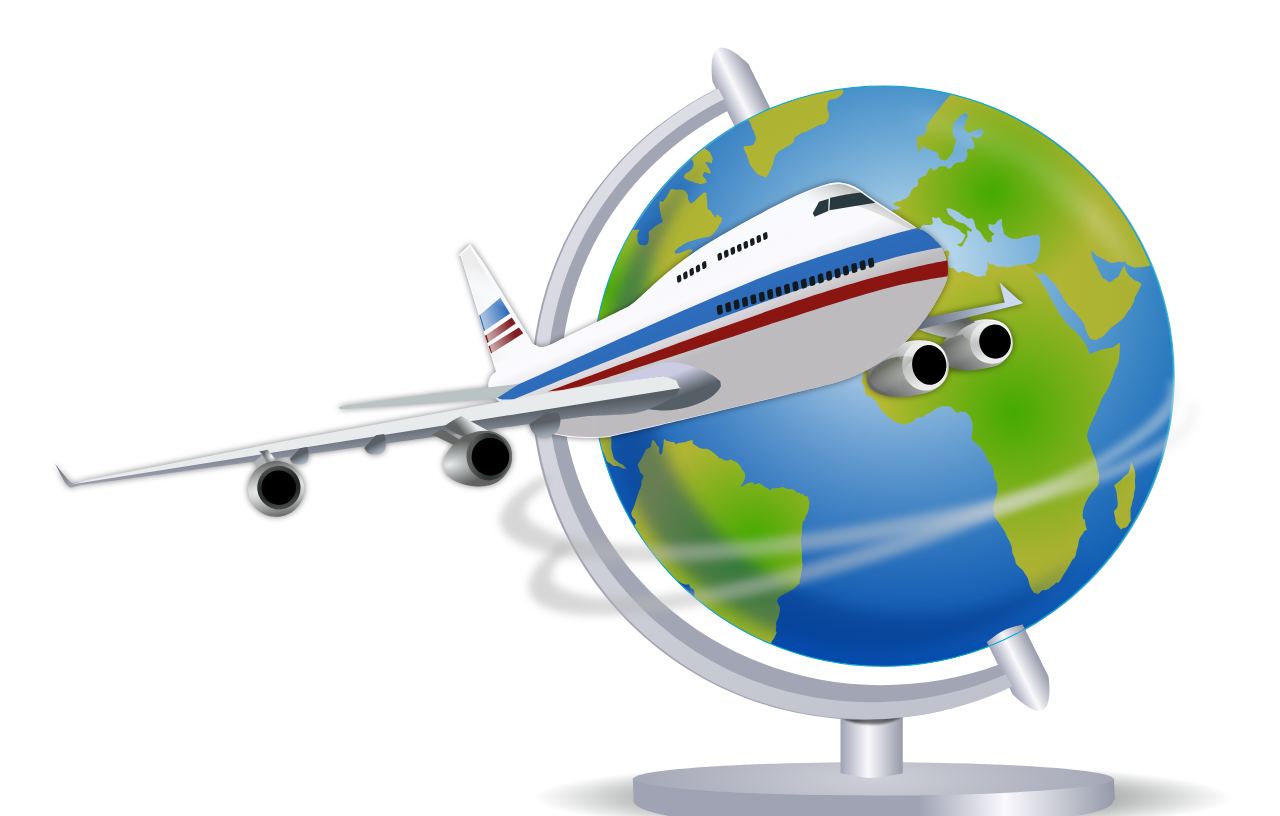
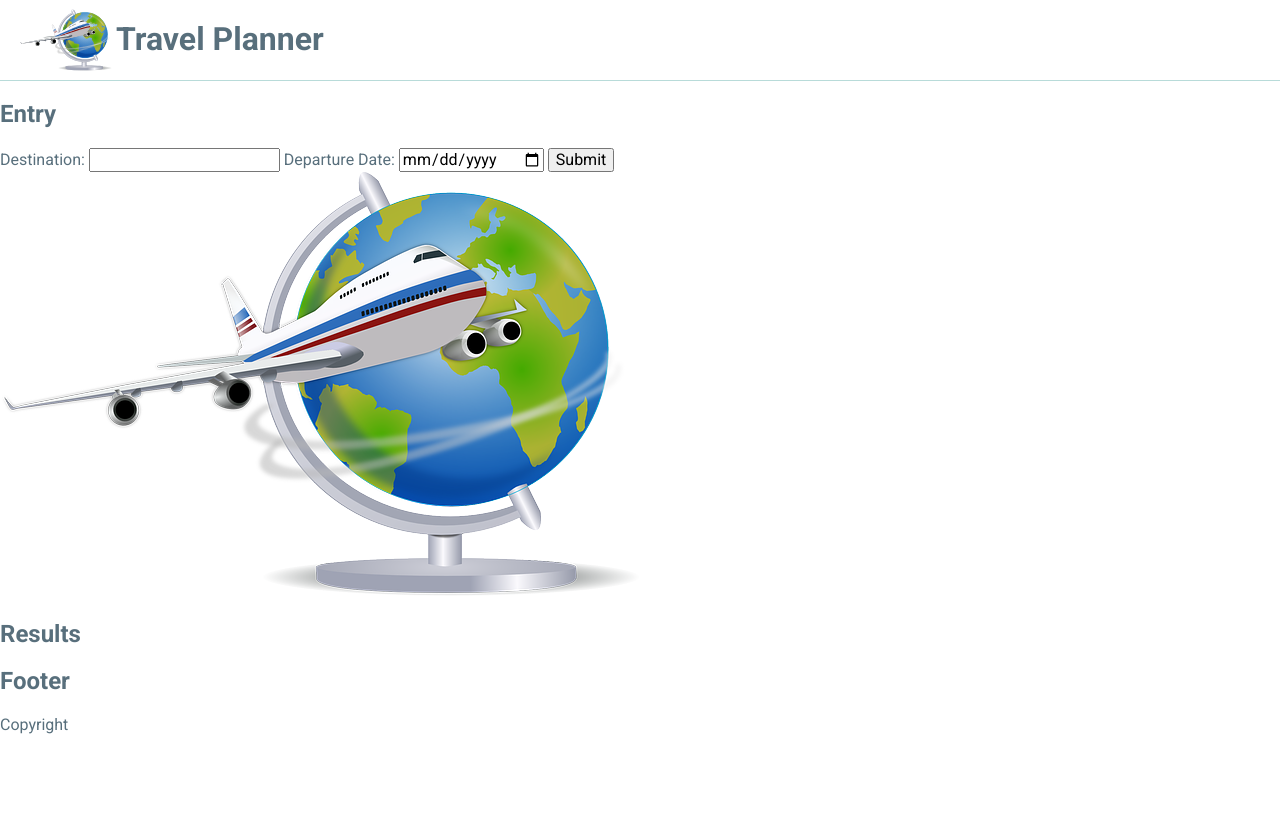
Before and after one commit to jefferygraham/FEND-Capstone-Travel-App, a website built with webpack: page src/client/views/index.html in a window 1280 px wide. Shown: the top 816 px of the page. Built offline with nearby package versions, Linux system fonts and the light colour scheme.

Commit message:
style: style header

```diff
--- /dev/null
+++ b/src/client/styles/base/_container.scss
@@ -0,0 +1,3 @@
+.container {
+    padding-left: 1rem;
+}
--- a/src/client/styles/base/_global.scss
+++ b/src/client/styles/base/_global.scss
@@ -1,6 +1,11 @@
+/*Colors*/
+$paynes-grey: #586f7c;
+$columbia-blue: #b8dbd9;
+$white-smoke: #f4f4f9;
+
 body {
     font-family: 'Roboto', sans-serif;
-    color: #333;
+    color: $paynes-grey;
 }
 
 img {
@@ -11,8 +16,3 @@ img {
 * {
   box-sizing: border-box;
 }
-
-/*Colors*/
-$paynes-grey: #586f7c;
-$columbia-blue: #b8dbd9;
-$white-smoke: #f4f4f9;
--- /dev/null
+++ b/src/client/styles/modules/_header.scss
@@ -0,0 +1,12 @@
+.header {
+    display: flex;
+    border-bottom: 1px solid $columbia-blue;
+
+    &__logo {
+        width: 100px;
+    }
+
+    h1 {
+        color: $paynes-grey;
+    }
+}
--- a/src/client/styles/styles.scss
+++ b/src/client/styles/styles.scss
@@ -1,4 +1,5 @@
 @import 'normalize.css';
 @import './base/_global.scss';
+@import './base/_container.scss';
 
-@import './modules/_entry.scss';
+@import './modules/_header.scss';
--- a/src/client/views/index.html
+++ b/src/client/views/index.html
@@ -7,8 +7,8 @@
     <title>Travel Planner</title>
 </head>
 <body>
-    <header class="header">
-        <img src="../media/travel-planner.svg">
+    <header class="header container">
+        <img class="header__logo" src="../media/travel-planner.svg">
         <h1>Travel Planner</h1>
     </header>
     <section class="entry">
```
